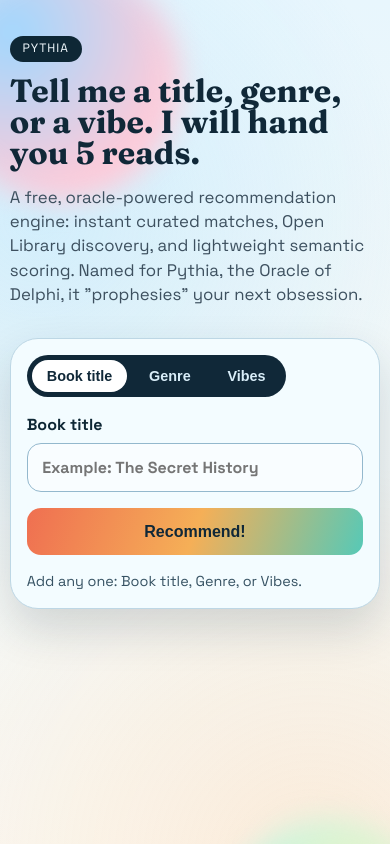
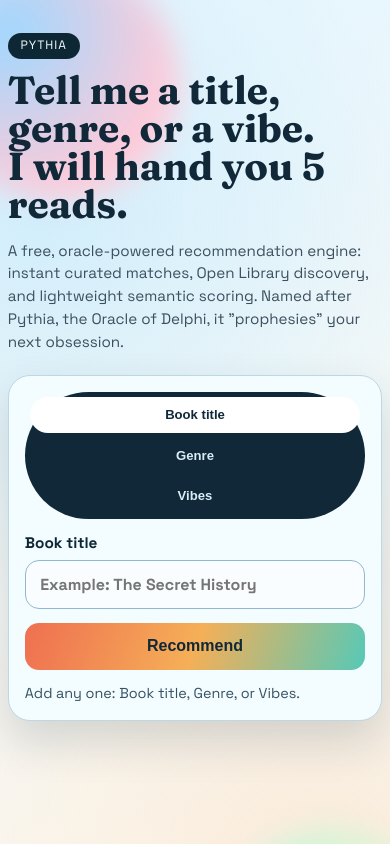
Before and after one commit to allyyim/Pythia, a React (Vite) app: page / in a window 390 px wide. Shown: the top 844 px of the page. Built offline with nearby package versions, Linux system fonts and the light colour scheme.

Commit message:
fixed mobile bottlenecks

```diff
--- a/src/App.css
+++ b/src/App.css
@@ -78,6 +78,7 @@
   padding: 0.3rem;
   background: #102838;
   gap: 0.4rem;
+  flex-wrap: wrap;
 }
 
 .field-tabs button {
@@ -156,6 +157,7 @@
   display: grid;
   place-items: center;
   margin-top: 2rem;
+  width: 100%;
 }
 
 .bubble-wrap {
@@ -449,15 +451,55 @@
 @media (max-width: 640px) {
   .app-shell {
     width: min(100%, 95vw);
-    padding-top: 2.2rem;
+    padding: 2rem 0 3rem;
+  }
+
+  .hero {
+    margin-bottom: 1.35rem;
+  }
+
+  .hero h1 {
+    font-size: clamp(1.8rem, 10vw, 2.7rem);
+    max-width: 12ch;
+  }
+
+  .subtitle {
+    font-size: 0.95rem;
+    line-height: 1.5;
   }
 
   .prompt-card {
     padding: 1rem;
+    gap: 0.85rem;
+    border-radius: 22px;
+  }
+
+  .field-tabs {
+    display: grid;
+    grid-template-columns: repeat(3, minmax(0, 1fr));
+    width: 100%;
+    gap: 0.3rem;
+  }
+
+  .field-tabs button {
+    padding: 0.65rem 0.5rem;
+    font-size: 0.82rem;
+    text-align: center;
+  }
+
+  label {
+    gap: 0.35rem;
+    font-size: 0.96rem;
+  }
+
+  input,
+  textarea,
+  .submit {
+    font-size: 16px;
   }
 
   .bubble {
-    --size: min(120px, 55vw);
+    --size: min(150px, 58vw);
     border-width: calc(var(--size) * 0.09);
     box-shadow:
       inset 0 -20px 30px #ffffff,
@@ -469,7 +511,8 @@
   }
 
   .bubble-wrap {
-    min-height: 270px;
+    min-height: 220px;
+    width: 100%;
   }
 
   .bubble-label {
@@ -487,6 +530,46 @@
   }
 
   .results li {
-    flex-basis: 78vw;
+    padding: 0.85rem;
+    border-radius: 14px;
+  }
+
+  .results-heading {
+    font-size: 1.2rem;
+    margin-bottom: 0.65rem;
+  }
+
+  .results h4 {
+    font-size: 0.98rem;
+  }
+
+  .results p,
+  .goodreads-link,
+  .helper-text,
+  .error {
+    font-size: 0.9rem;
   }
 }
+
+@media (max-width: 420px) {
+  .app-shell {
+    width: min(100%, 96vw);
+  }
+
+  .field-tabs {
+    grid-template-columns: 1fr;
+  }
+
+  .stage {
+    min-height: 300px;
+    margin-top: 1.35rem;
+  }
+
+  .bubble {
+    --size: min(138px, 60vw);
+  }
+
+  .bubble-wrap {
+    min-height: 200px;
+  }
+}
--- a/src/App.tsx
+++ b/src/App.tsx
@@ -366,7 +366,7 @@
         <h1>Tell me a title, genre, or a vibe. I will hand you 5 reads.</h1>
         <p className="subtitle">
           A free, oracle-powered recommendation engine: instant curated matches,
-          Open Library discovery, and lightweight semantic scoring. Named for
+          Open Library discovery, and lightweight semantic scoring. Named after
           Pythia, the Oracle of Delphi, it "prophesies" your next obsession.
         </p>
       </header>
@@ -434,7 +434,7 @@
         )}
 
         <button className="submit" type="submit" disabled={isLoading}>
-          {isLoading ? "Consulting the shelf..." : "Recommend!"}
+          {isLoading ? "Consulting the shelf..." : "Recommend"}
         </button>
         {!canSubmit && (
           <p className="helper-text">Add any one: Book title, Genre, or Vibes.</p>
```
